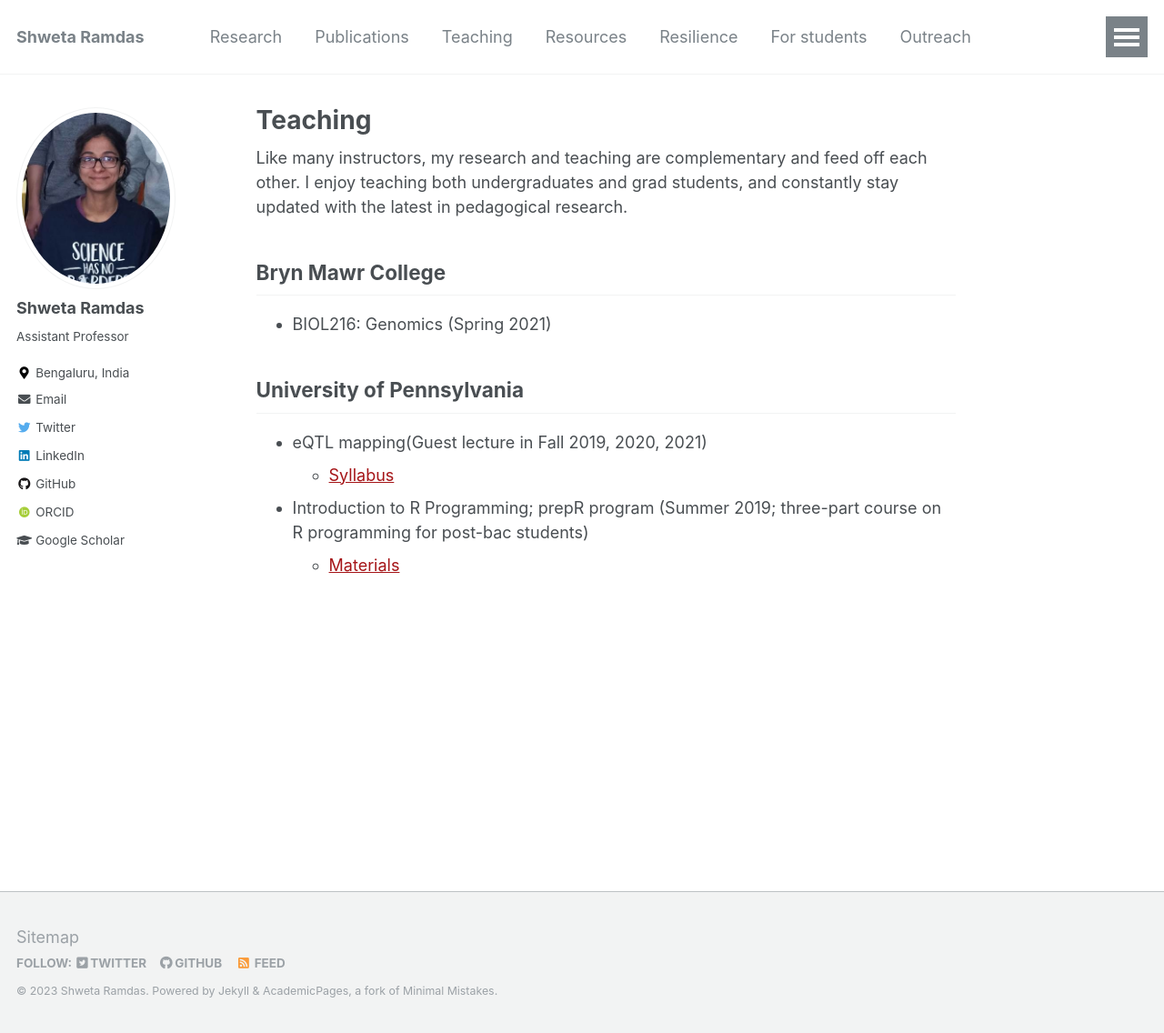
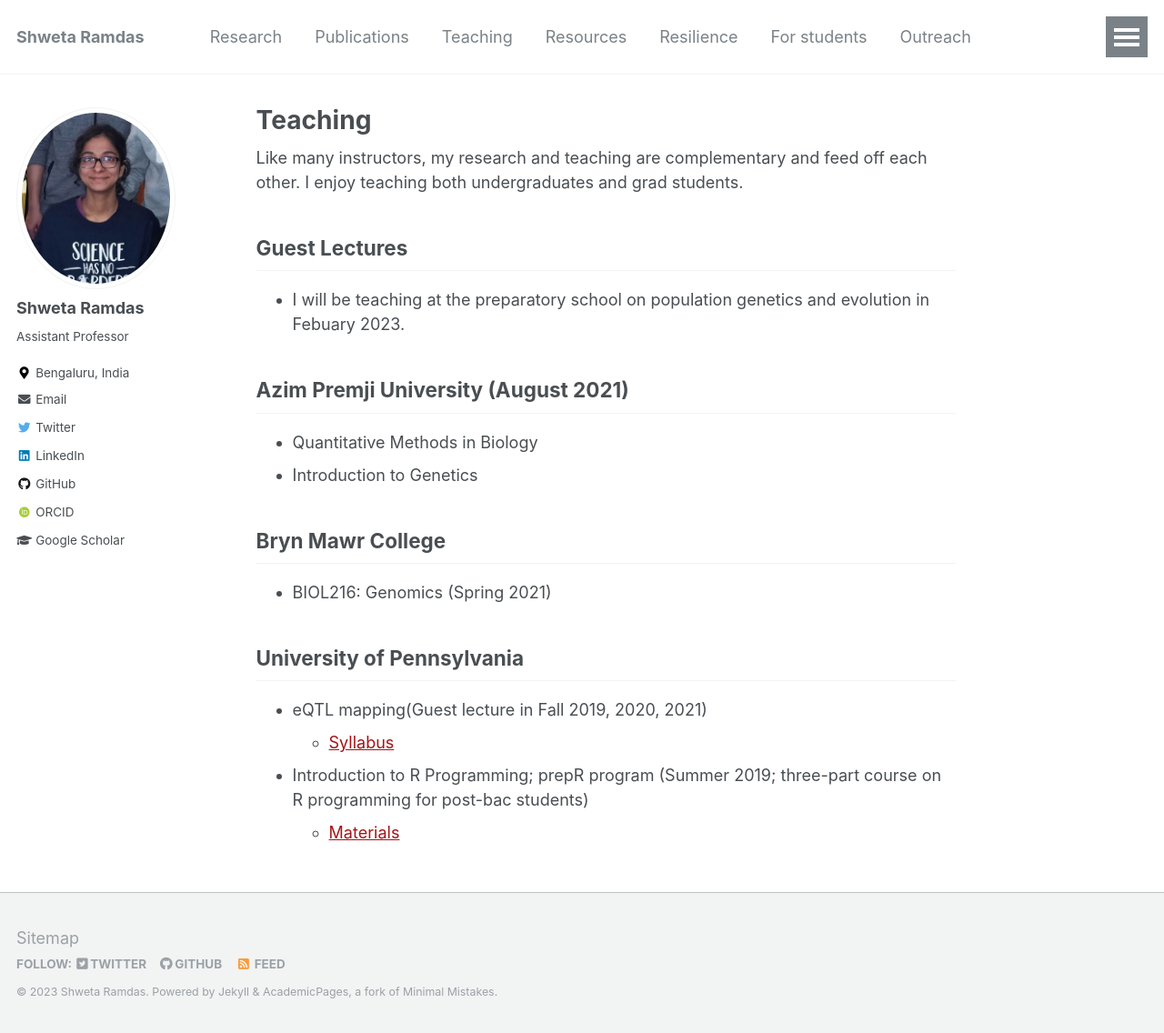
Before and after one commit to shwetaramdas/shwetaramdas.github.io, a Jekyll site: the page built from _pages/teaching.md, in a window 1280 px wide and 1136 px high. Shown: the whole window at 91% size. Built offline with Jekyll 4.4.1, drawn with Linux system fonts in a browser that asks for light colours; some web fonts are replaced.

Commit message:
Update teaching.md

```diff
--- a/_pages/teaching.md
+++ b/_pages/teaching.md
@@ -3,13 +3,20 @@
 title: "Teaching"
 ---
 
-Like many instructors, my research and teaching are complementary and feed off each other. I enjoy teaching both undergraduates and grad students, and constantly stay updated with the latest in pedagogical research.
+Like many instructors, my research and teaching are complementary and feed off each other. I enjoy teaching both undergraduates and grad students.
+
+## Guest Lectures
+* I will be teaching at the preparatory school on population genetics and evolution in Febuary 2023.
+
+## Azim Premji University (August 2021)
+* Quantitative Methods in Biology
+* Introduction to Genetics
 
 ## Bryn Mawr College
-- BIOL216: Genomics (Spring 2021)
+* BIOL216: Genomics (Spring 2021)
 
 ## University of Pennsylvania
-- eQTL mapping(Guest lecture in Fall 2019, 2020, 2021)
+* eQTL mapping(Guest lecture in Fall 2019, 2020, 2021)
     - [Syllabus](/files/pdf/teaching/eqtls.pdf)
-- Introduction to R Programming; prepR program (Summer 2019; three-part course on R programming for post-bac students)
+* Introduction to R Programming; prepR program (Summer 2019; three-part course on R programming for post-bac students)
     - [Materials](https://github.com/shwetaramdas/prepR)
```
